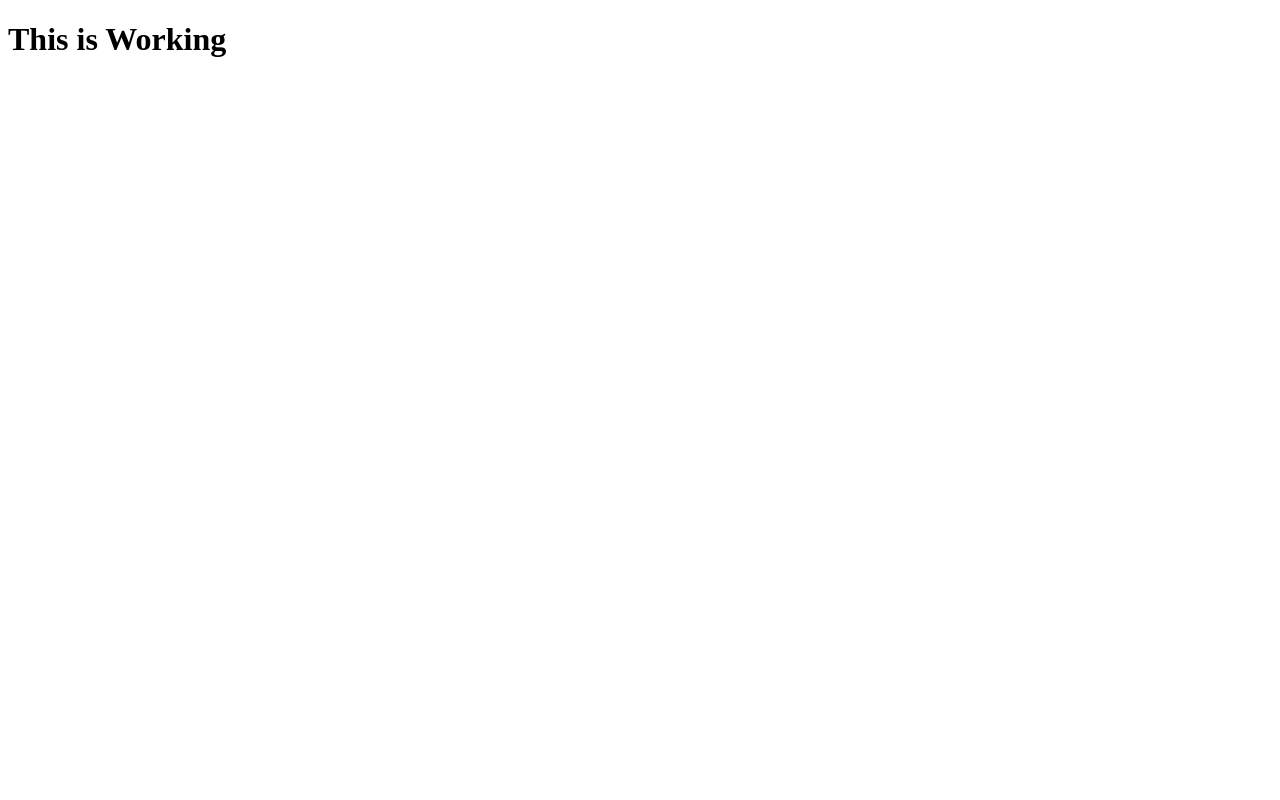
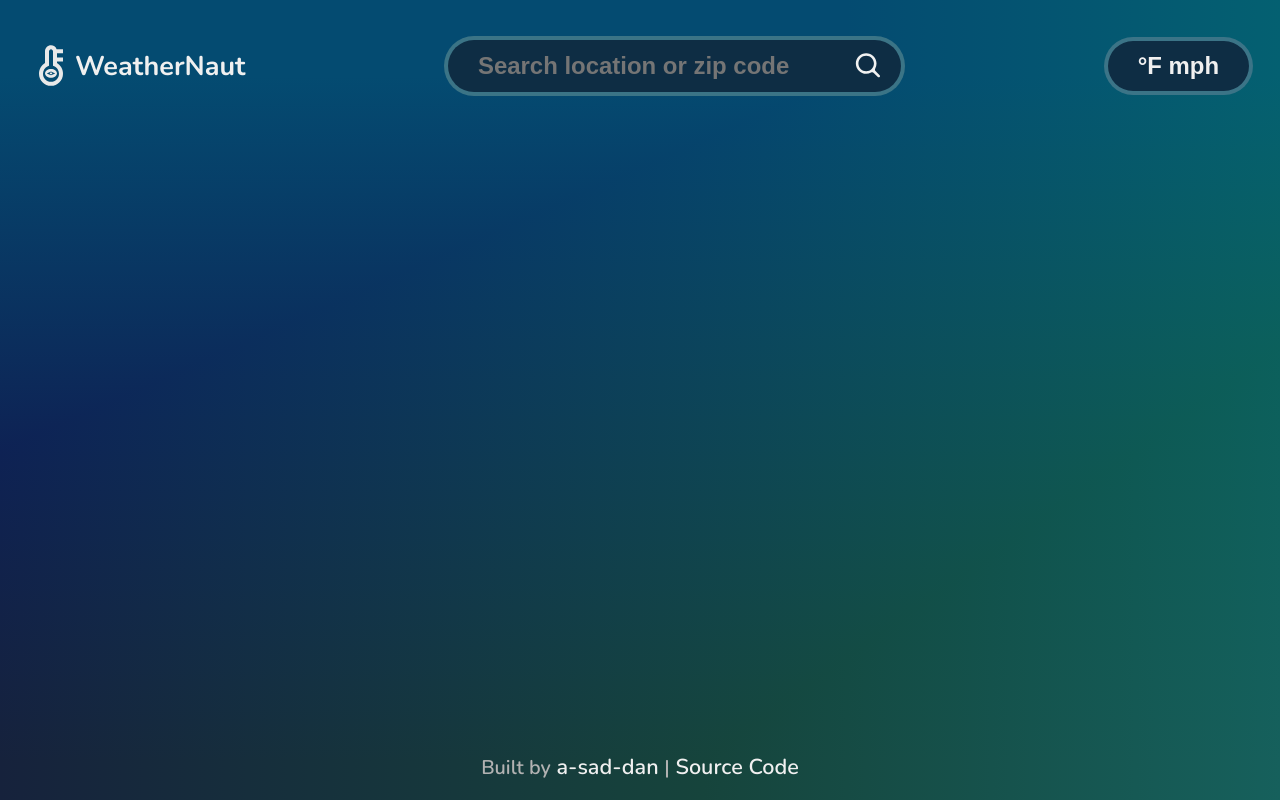
Before and after one commit to a-sad-dan/weatherNaut, a website built with webpack: page src/index.html in a window 1280 px wide. Built offline with nearby package versions, Linux system fonts and the light colour scheme; no server answers; a web font is replaced by a local one.

Commit message:
Created Page layout

```diff
--- a/src/index.html
+++ b/src/index.html
@@ -1,11 +1,37 @@
 <!DOCTYPE html>
 <html lang="en">
+
 <head>
     <meta charset="UTF-8">
     <meta name="viewport" content="width=device-width, initial-scale=1.0">
     <title>WeatherNaut</title>
+    <link href="https://api.fontshare.com/v2/css?f[]=excon@1&display=swap" rel="stylesheet">
 </head>
+
 <body>
+    <div class="page-wrapper">
 
+        <div id="top-bar">
+            <div id="logo">
+                <img src="<%= require('./assets/logo.svg') %>" alt="">
+                <p class="name">WeatherNaut</p>
+            </div>
+            <div>
+                <input type="text" placeholder="Search location or zip code" autocomplete="off" id="query">
+                <button id="search">
+                    <img src="<%= require('./assets/searchIcon.svg') %>" alt="search" class="icon">
+                </button>
+            </div>
+            <button id="unit">°F mph</button>
+        </div>
+
+        <div id="main"></div>
+
+        <footer>
+            <span class="greyed-text">Built by</span> <a href="https://www.github.com/a-sad-dan" target="_blank">
+                a-sad-dan </a> <span class="greyed-text">|</span> <a href="https://www.github.com/a-sad-dan/weathernaut"
+                target="_blank">Source Code</a>
+        </footer>
 </body>
+
 </html>
--- a/src/index.js
+++ b/src/index.js
@@ -1 +1,8 @@
-document.querySelector('body').innerHTML = "<H1>This is Working</H1>"
+import './style.css'
+
+// let us first make a call
+
+const queryURL = `https://api.weatherapi.com/v1/forecast.json?key=f06fbaa0fe1945cca9771323231811&q=New delhi&days=3&aqi=yes&alerts=yes`;
+const forecastResponse = await fetch(queryURL, { mode: "cors" });
+
+console.log(forecastResponse);
--- /dev/null
+++ b/src/style.css
@@ -0,0 +1,134 @@
+@import url('https://fonts.googleapis.com/css2?family=Nunito:wght@400;600;700;800&display=swap');
+
+
+* {
+    box-sizing: border-box;
+    padding: 0;
+    margin: 0;
+}
+
+:root {
+    font-size: 18px;
+    --white: #f0f0f0;
+    --off-white: #E5E95E5;
+    --grey: #b2b2b2;
+    --dark-green: #0A2E25;
+    --border-color: #80DFEC66;
+
+    --dark-green: #0E2D44;
+}
+
+body {
+    background: linear-gradient(90deg, #012215 0%, #00605C 100%);
+    color: var(--white);
+    font-family: 'Nunito', sans-serif;
+
+    background:  linear-gradient(0deg, #16003C 4.92%, #044B71 90.38%), linear-gradient(90deg, #012215 0%, #00605C 100%);
+    background-blend-mode: lighten, normal;
+
+}
+
+.page-wrapper {
+    height: 100vh;
+    height: 100svh;
+    display: flex;
+    flex-direction: column;
+    justify-content: space-between;
+}
+
+
+#top-bar {
+    display: flex;
+    align-items: center;
+    justify-content: space-between;
+    padding: 2rem 1.5rem;
+}
+
+#top-bar>* {
+    display: inherit;
+    align-items: center;
+}
+
+#logo p {
+    font-size: 1.5rem;
+    font-weight: 700;
+}
+
+#logo img {
+    width: 48px;
+}
+
+#query {
+    align-self: stretch;
+    background: var(--dark-green);
+    color: var(--white);
+    padding: 0 1em;
+    border-radius: 32px 0 0 32px;
+    /* border: 2px solid var(--white); */
+    border: 4px solid var(--border-color);
+    border-right: unset;
+    min-width: 320px;
+    font-size: 1.33rem;
+    font-weight: 600;
+    padding: 0.45em 1.25em;
+}
+
+button {
+    cursor: pointer;
+}
+
+button#search {
+    background: var(--dark-green);
+    /* border: 2px solid var(--white); */
+    border: 4px solid var(--border-color);
+
+    border-radius: 0 32px 32px 0;
+    border-left: 0;
+    display: flex;
+    padding: 0.45em 1.25em;
+}
+
+button#search img {
+    width: 32px;
+    padding: 0.3em 0;
+}
+
+button#unit {
+    border-radius: 32px;
+    border: 4px solid rgba(128, 223, 236, 0.40);
+    background: var(--dark-green);
+    color: var(--white);
+    padding: 0.45em 1.25em;
+    font-size: 1.2rem;
+    font-weight: 600;
+    font-size: 1.33rem;
+
+}
+
+button#unit:active {
+    border-style: inset;
+}
+
+footer {
+    padding: 1rem 0;
+    text-align: center;
+
+    color: var(--off-white);
+    font-size: 1.2rem;
+    font-weight: 600;
+}
+
+footer a {
+    color: unset;
+    text-decoration: unset;
+}
+
+a:hover {
+    text-decoration: underline;
+    text-underline-offset: 4px;
+}
+
+footer .greyed-text {
+    color: var(--grey);
+    font-size: 1.1rem;
+}
```
Also changed, not shown: src/assets/logo.svg (added), src/assets/searchIcon.svg (added), 1 other file.
